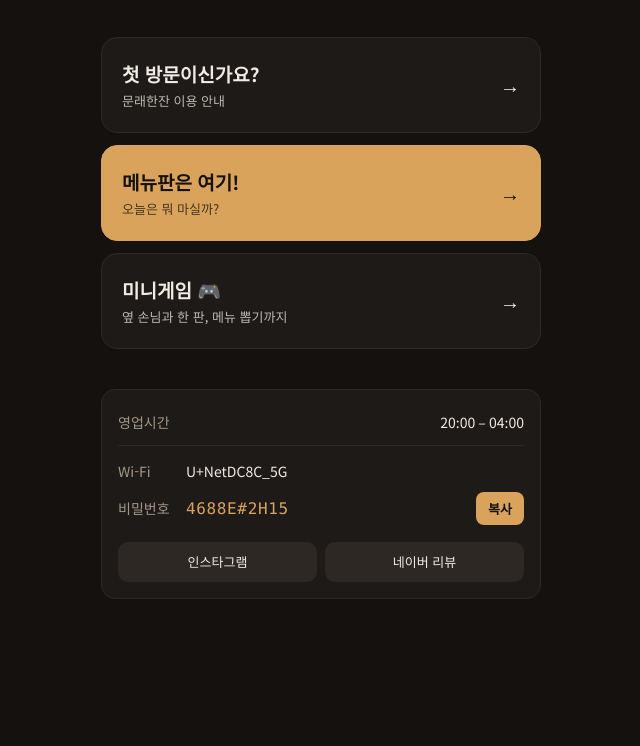
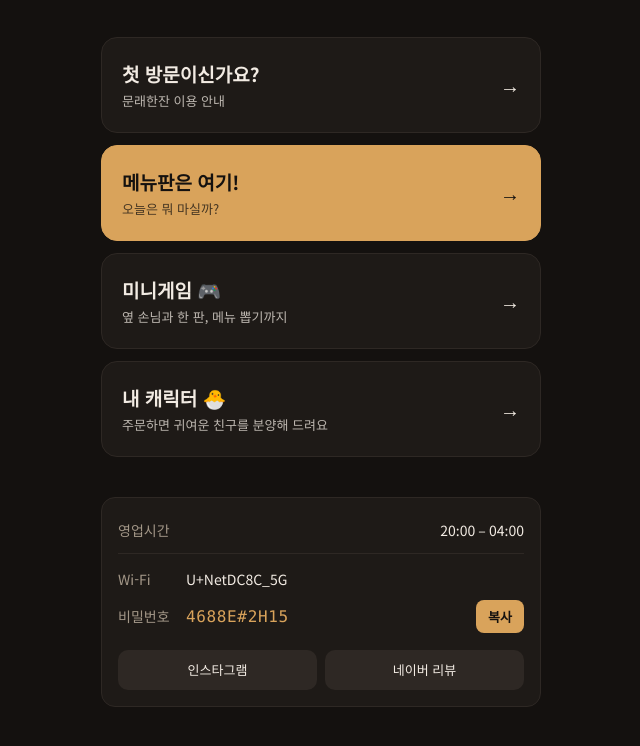
Before and after one commit to duckccoon-blip/mullae-menu, a plain HTML site: page index.html in a window 1280 px wide. Shown: the part 170-916 px from the top of the page, without its empty margins (319-959 px from the left). Before the commit the page ends 809 px from the top, so only its background shows below. Drawn offline with Linux system fonts and the light colour scheme.

Commit message:
홈에 '내 캐릭터 🐣' 버튼 공개 + 이모지 교체

```diff
--- a/index.html
+++ b/index.html
@@ -94,7 +94,7 @@ const STORE = {
   firstBtn: ["첫 방문이신가요?", "문래한잔 이용 안내"],
   menuBtn: ["메뉴판은 여기!", "오늘은 뭐 마실까?"],
   gameBtn: ["미니게임 🎮", "옆 손님과 한 판, 메뉴 뽑기까지"],
-  // petBtn: ["내 캐릭터 🐣", "주문하면 귀여운 친구를 분양해 드려요"],
+  petBtn: ["내 캐릭터 🐣", "주문하면 귀여운 친구를 분양해 드려요"],
   info: [
     ["영업시간", "20:00 – 04:00"],
   ],
@@ -271,7 +271,7 @@ function setupMenuNav() {
 //   #pet = 손님, #staff = 직원(분양·부활 QR), #tablet = 매장 태블릿(밥 QR)
 const PAGES = {
   pet: { id: "pet", file: "pet.js", emoji: "🐣", title: "내 캐릭터" },
-  staff: { id: "pet", file: "pet.js", emoji: "🧑‍🍳", title: "직원용 · 분양/부활 QR" },
+  staff: { id: "pet", file: "pet.js", emoji: "🎫", title: "직원용 · 분양/부활 QR" },
   tablet: { id: "pet", file: "pet.js", emoji: "🍚", title: "매장 밥 QR" },
 };
 
```
